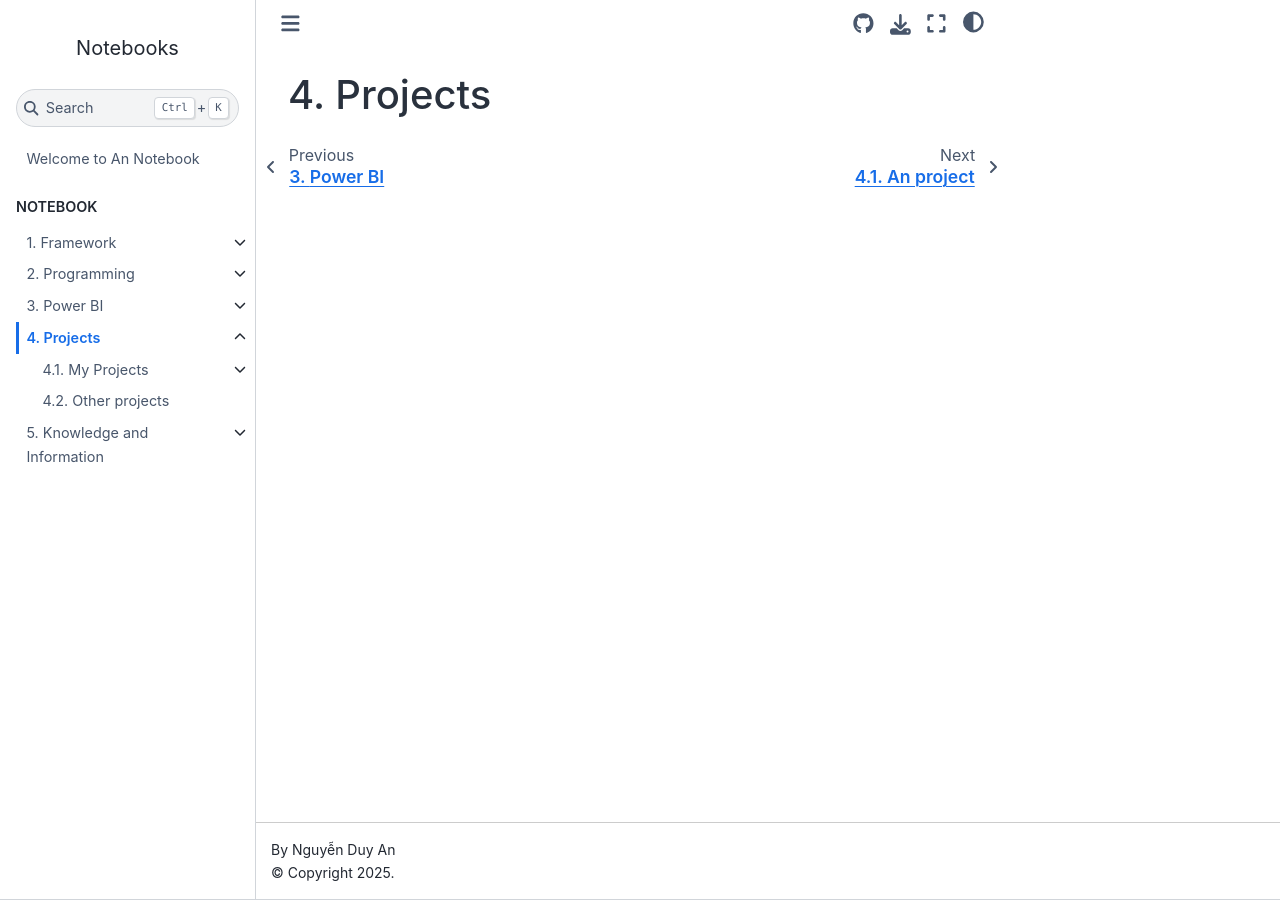
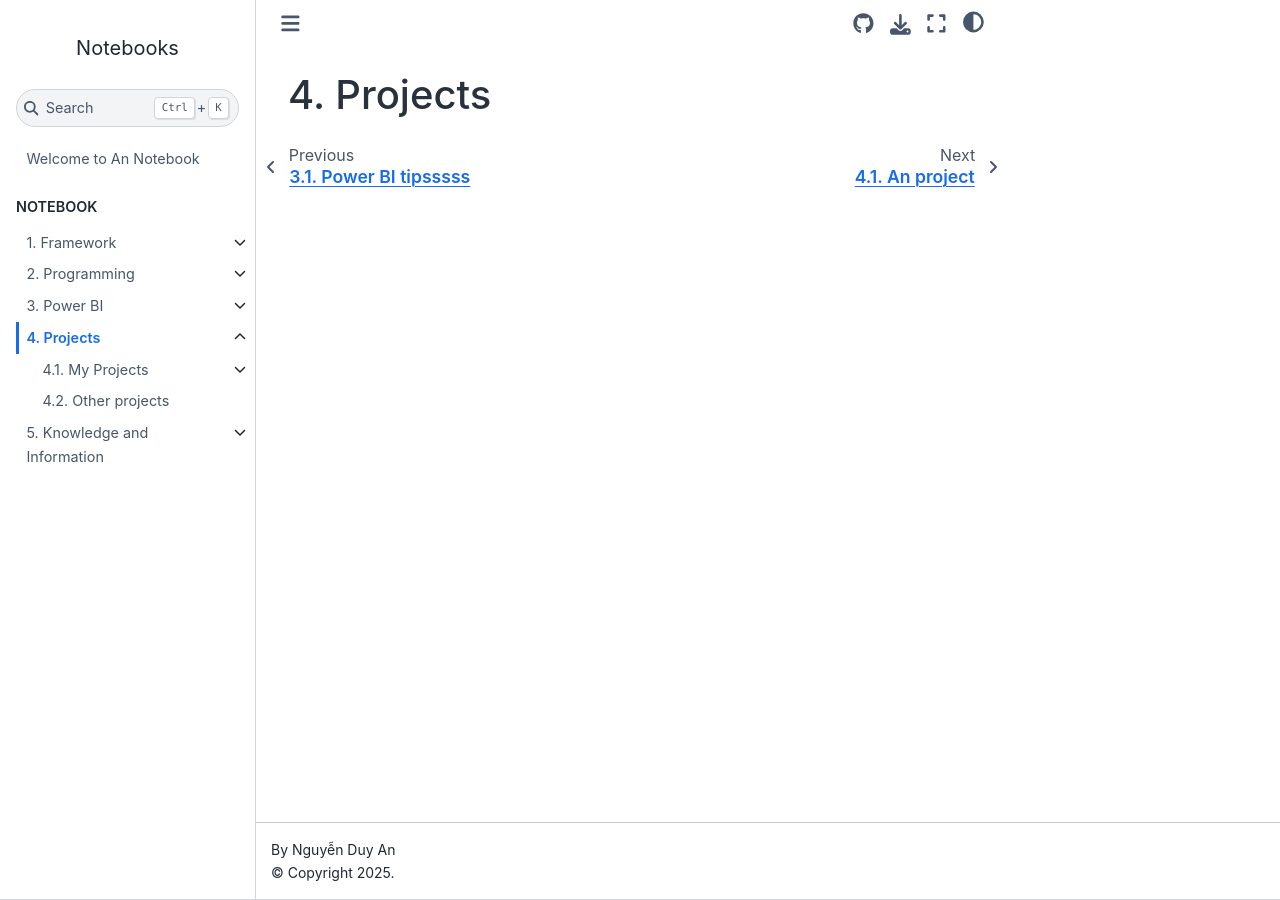
Before and after one commit to NguyenDuyAn119/notebook, a Jupyter Book: the page built from contents/Projects/_index.md, in a window 1280 px wide. Built offline with Jupyter Book 1.0.4 settings and Sphinx 7.4.7 and the Sphinx Book theme 1.1.4, drawn with Linux system fonts in a browser that asks for light colours; pages that are not in the unit, such as notebooks, are missing from menus; some of the changed lines change nothing that is shown.

Commit message:
fix name fall

```diff
--- a/_toc.yml
+++ b/_toc.yml
@@ -51,12 +51,12 @@
   - file: contents/BI_Tools/_index.md
     title: Power BI
     sections:
-    - file: ontents/BI_Tools/PowerBI/PowerBI
+    - file: contents/BI_Tools/PowerBI/PowerBI
       title: Power BI
       sections:
-      - file: ontents/BI_Tools/PowerBI/Note_PowerBI.ipynb
+      - file: contents/BI_Tools/PowerBI/Note_PowerBI.ipynb
         title: Tips Create Dashboard
-      - file: ontents/BI_Tools/PowerBI/PowerBI_TIPS.ipynb
+      - file: contents/BI_Tools/PowerBI/PowerBI_TIPS.ipynb
         title: Tips for using charts in different situations
 
   - file: contents/Projects/_index.md
```
